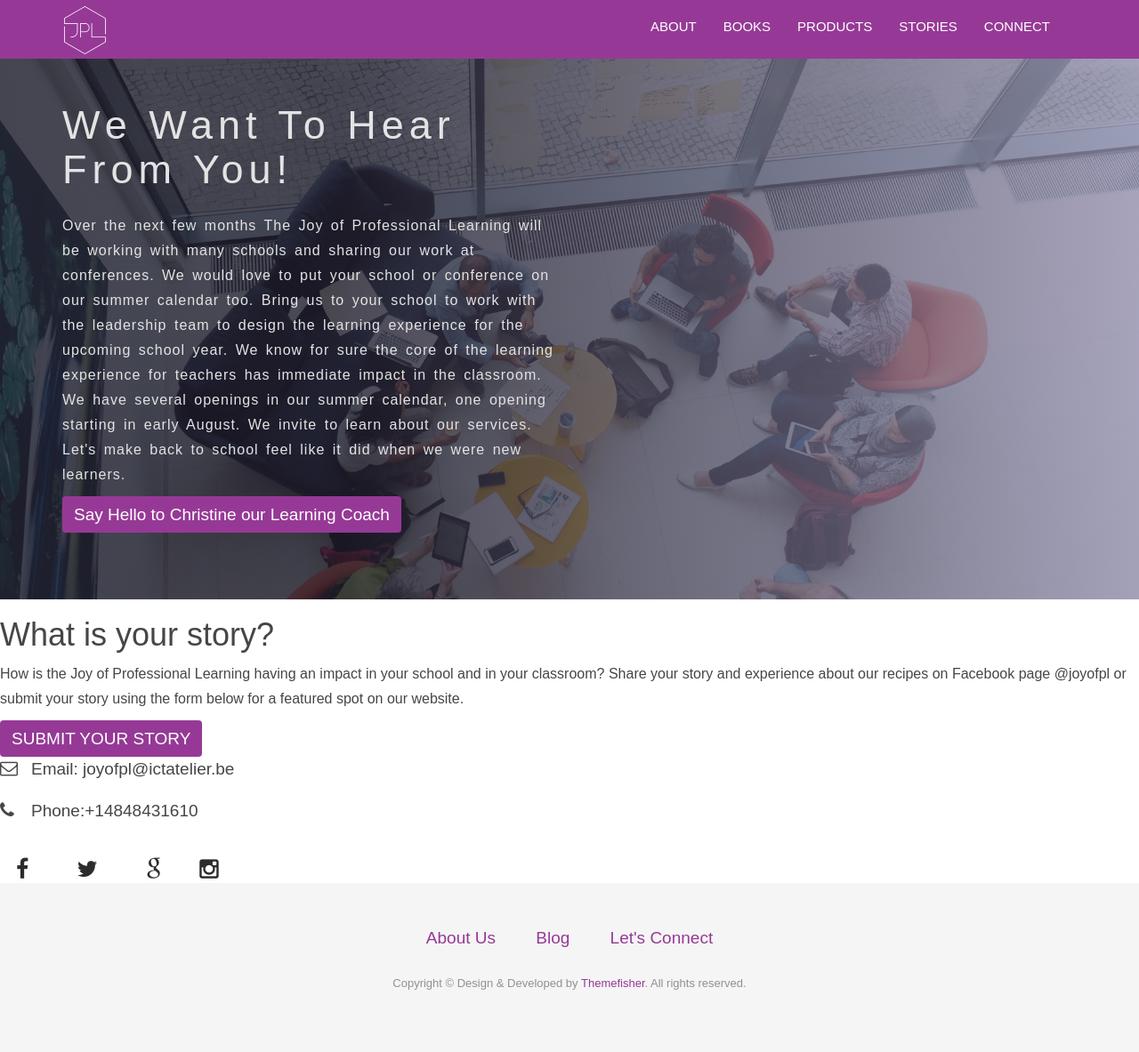
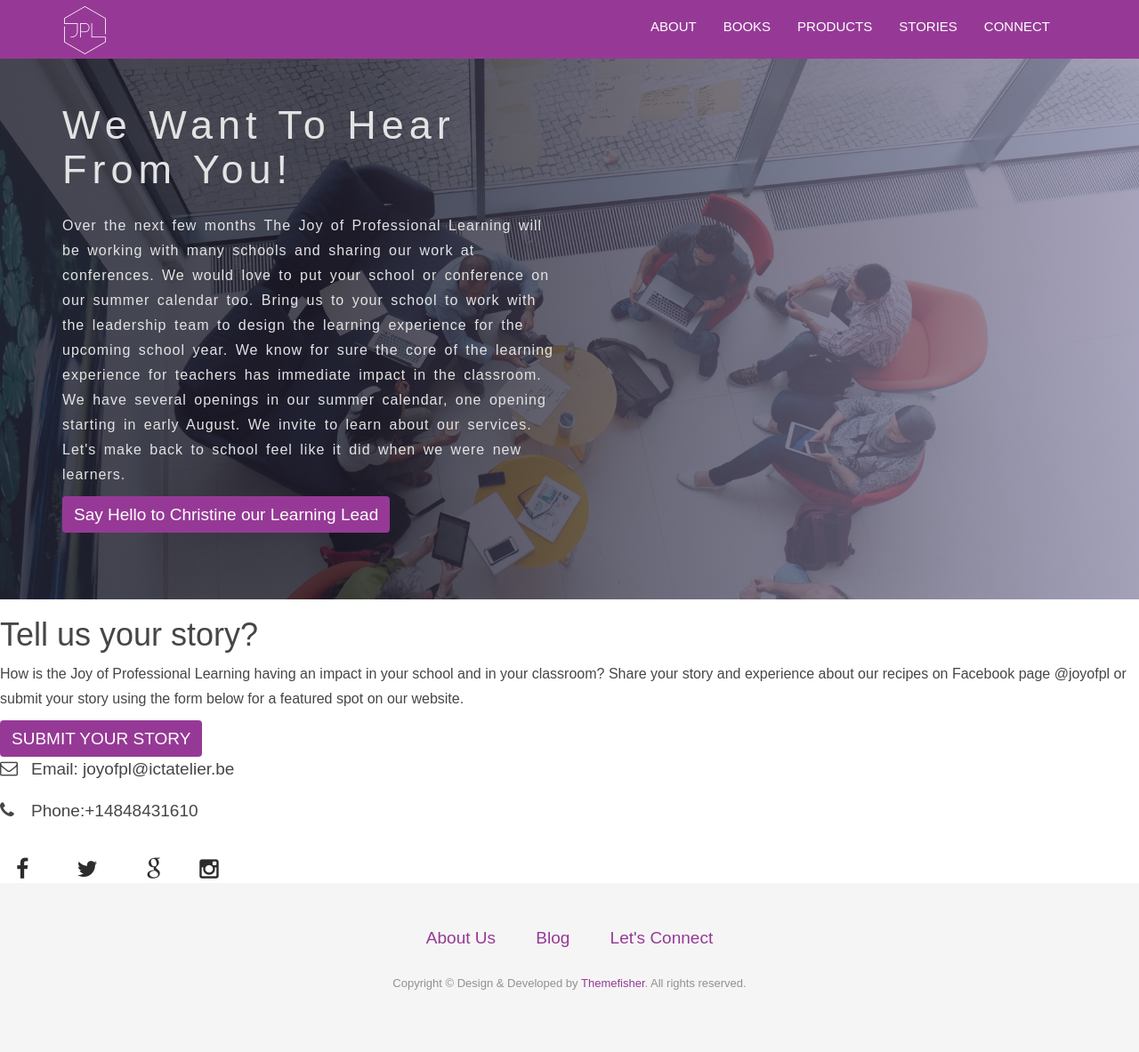
Before and after one commit to meesterkurt/joyofprofessionallearning, a Jekyll site: the page built from contact.html, in a window 1280 px wide. Shown: the whole page at 89% size. Built offline with Jekyll 4.4.1, drawn with Linux system fonts in a browser that asks for light colours; nearby versions of some CDN libraries.

Commit message:
Update from Forestry.io - contact.html

```diff
--- a/contact.html
+++ b/contact.html
@@ -14,7 +14,7 @@ permalink: "/contact/"
         <h1>We want to hear from you!</h1>
           <p> Over the next few months The Joy of Professional Learning will be working with many schools and sharing our work at conferences. We would love to put your school or conference on our summer calendar too. Bring us to your school to work with the leadership team to design the learning experience for the upcoming school year. We know for sure the core of the learning experience for teachers has immediate impact in the classroom.  We have several openings in our summer calendar, one opening starting in early August. We invite to learn about our services. Let's make back to school feel like it did when we were new learners.</p>
           </ul>
-          <a class="btn btn-view-works" href="https://docs.google.com/forms/d/e/1FAIpQLSek52h3iUlDBh3HNz6-3A6uvoeH9aODXe7C2gCnuGXyZttW4w/viewform"> Say Hello to Christine our Learning Coach </a>
+          <a class="btn btn-view-works" href="https://docs.google.com/forms/d/e/1FAIpQLSek52h3iUlDBh3HNz6-3A6uvoeH9aODXe7C2gCnuGXyZttW4w/viewform"> Say Hello to Christine our Learning Lead </a>
       	<div>
       	<div>
        <div>
@@ -23,7 +23,7 @@ permalink: "/contact/"
 </section>
        	<div>
         	<div>
-        <h1>What is your story?</h1>
+        <h1>Tell us your story?</h1>
           <p>How is the Joy of Professional Learning having an impact in your school and in your classroom? Share your story and experience about our recipes on Facebook page @joyofpl or submit your story using the form below for a featured spot on our website. </p>
          </ul>
           <a class="btn btn-view-works" href="https://docs.google.com/forms/d/e/1FAIpQLScCb1F2XiE7MiCtl-zXizyoKQC3puN9lL0p_yYA7-0p6Q4Gbw/viewform"> SUBMIT YOUR STORY </a>
```
